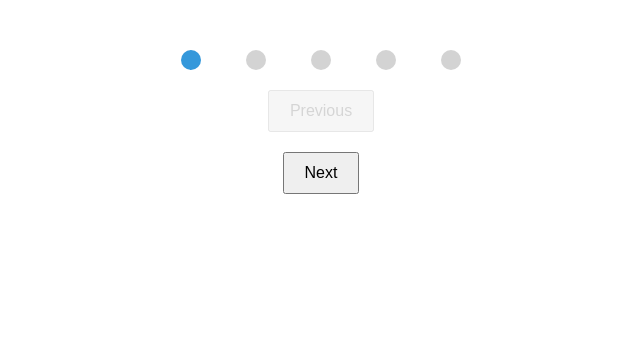
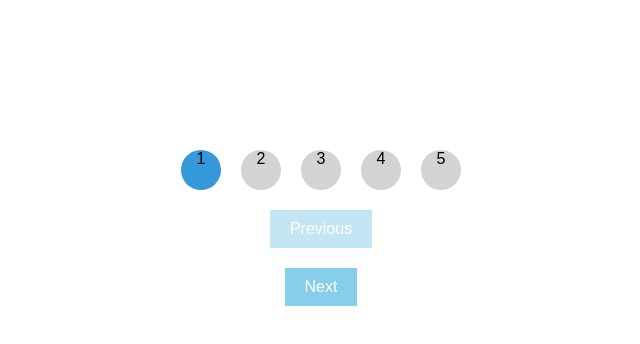
Before and after one commit to acciojob/progress-bar-sanjayrautela, a website: page main.html in a window 1280 px wide. Shown: the whole page, without its empty margins (319-959 px from the left). Drawn offline with Linux system fonts and the light colour scheme.

Commit message:
created a submission

```diff
--- a/main.html
+++ b/main.html
@@ -9,11 +9,11 @@
 <body>
 
     <div class="progress-bar">
-        <div class="circle active"></div>
-        <div class="circle"></div>
-        <div class="circle"></div>
-        <div class="circle"></div>
-        <div class="circle"></div>
+        <div class="circle active">1</div>
+        <div class="circle">2</div>
+        <div class="circle">3</div>
+        <div class="circle">4</div>
+        <div class="circle">5</div>
     </div>
 
     <button id="prev" disabled>Previous</button>
--- a/styles.css
+++ b/styles.css
@@ -14,12 +14,16 @@ body {
 }
 
 .circle {
-    width: 20px;
-    height: 20px;
+    width: 50px;
+    height: 40px;
     border-radius: 50%;
     background-color: lightgray;
     margin: 0 10px;
     transition: background-color 0.3s;
+	display:flex;
+	justify-content:center;
+	margin-top:100px;
+	text-align:center;
 }
 
 .circle.active {
@@ -31,6 +35,9 @@ button {
     padding: 10px 20px;
     font-size: 16px;
     cursor: pointer;
+	background-color:skyblue;
+	color:white;
+	border:none;
 }
 
 button:disabled {
```
